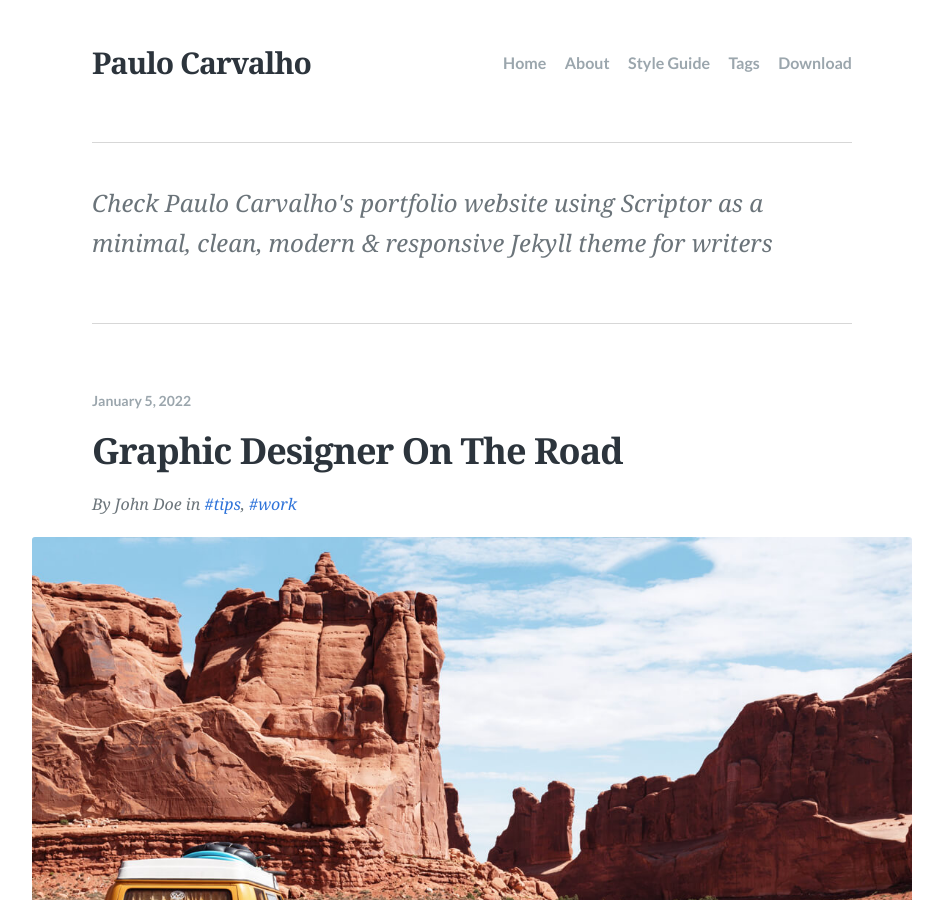
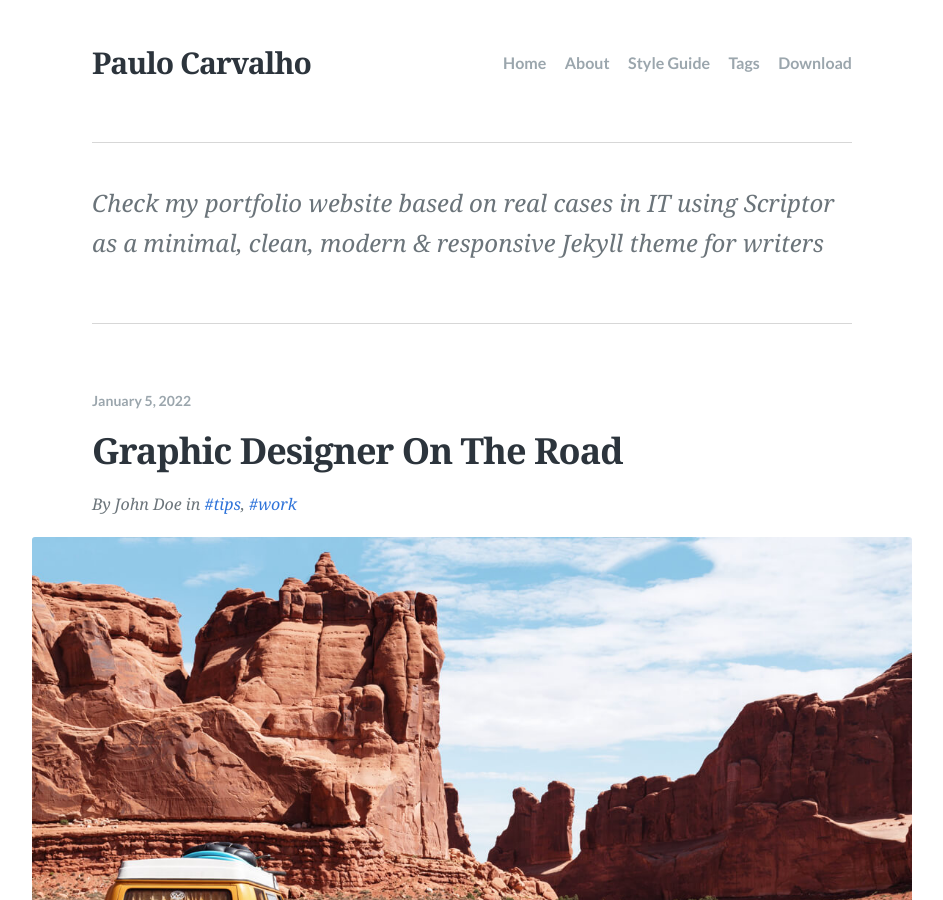
Before and after one commit to paulo-carvalho/paulo-carvalho.github.io, a Jekyll site: the page built from index.html, in a window 1280 px wide and 900 px high. Shown: the whole window, without its empty margins (168-1111 px from the left). Built offline with Jekyll 4.4.1, drawn with Linux system fonts in a browser that asks for light colours; some web fonts are replaced; the list of posts is cut into pages by our own code; some of the changed text lies outside the part shown.

Commit message:
update url to my page

```diff
--- a/_config.yml
+++ b/_config.yml
@@ -14,7 +14,7 @@
 title: "Paulo Carvalho"
 
 # A description of your site for meta tag, search engine results.
-description: "Check Paulo Carvalho's portfolio website using Scriptor as a minimal, clean, modern & responsive Jekyll theme for writers"
+description: "Check my portfolio website based on real cases in IT using Scriptor as a minimal, clean, modern & responsive Jekyll theme for writers"
 
 # The subpath of your site, e.g. /blog, for generating urls.
 baseurl: ""
@@ -42,14 +42,14 @@
     url: /
 
 # The shortname for your Disqus site to enable comments.
-disqus: paulo-carvalho
+disqus: justgoodthemes
 
 # Colors
 accent_color: '#2d72d9'
 
 # Site footer
 footer:
-  content: "Portfolio website using &copy; Scriptor all rights reserved."
+  content: "Personal portfolio website &copy; Scriptor all rights reserved. Theme by [JustGoodThemes](https://www.justgoodthemes.com)."
   has_social: true
 
 # Plugins
```
